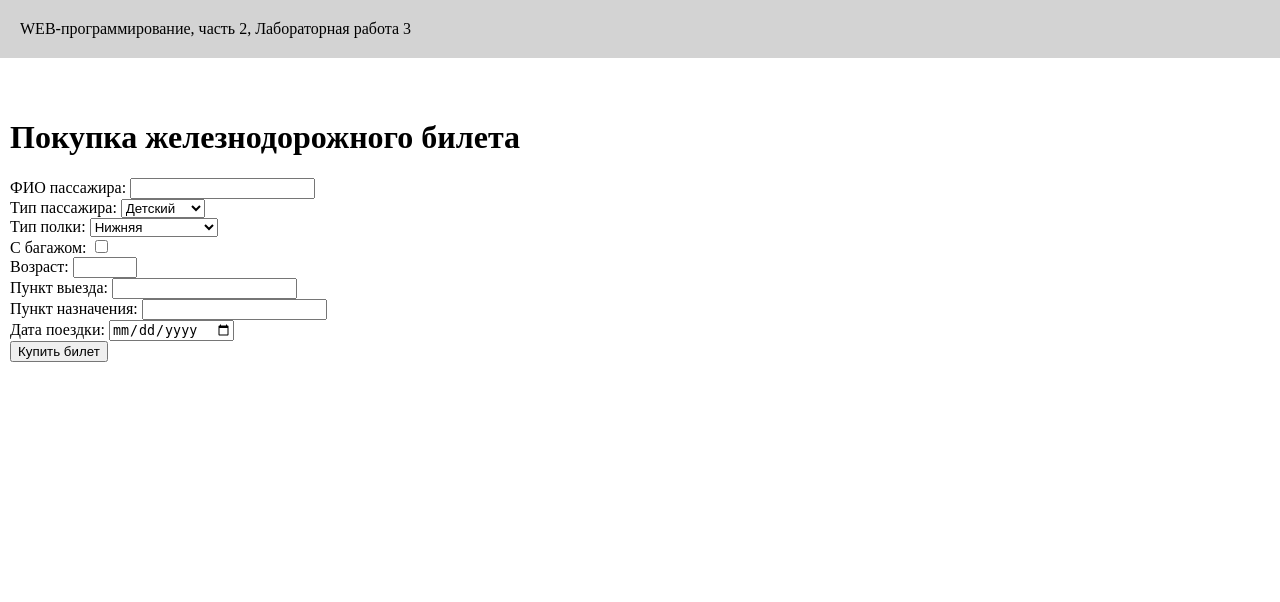
After one commit to PonchTwitch/MyLabs2, a Flask app: page /lab3/trail_ticket in a window 1280 px wide. The commit adds this page. Shown: the top 602 px of the page. Run offline with Flask 3, Linux system fonts and the light colour scheme.

Commit message:
Железнодорожный билет

```diff
--- a/lab3.py
+++ b/lab3.py
@@ -47,3 +47,19 @@ def success():
 @lab3.route('/lab3/end')
 def end():
     return render_template('end.html')
+
+@lab3.route('/lab3/trail_ticket')
+def trail_ticket():
+    return render_template('trail-ticket.html')
+
+@lab3.route('/lab3/ticket')
+def ticket():
+    passenger_name = request.args.get('passenger_name')
+    passenger_type = request.args.get('passenger_type')
+    berth_type = request.args.get('berth_type')
+    luggage = request.args.get('luggage')
+    passenger_age = request.args.get('passenger_age')
+    departure_point = request.args.get('departure_point')
+    destination = request.args.get('destination')
+    travel_date = request.args.get('travel_date')
+    return render_template('ticket.html',passenger_name=passenger_name,passenger_type=passenger_type,berth_type=berth_type,luggage=luggage,passenger_age=passenger_age,departure_point=departure_point,destination=destination,travel_date=travel_date)
--- a/templates/lab3.html
+++ b/templates/lab3.html
@@ -14,6 +14,10 @@
         <li>
             <a href="/lab3/order">Заказ напитка</a>
         </li>
+
+        <li>
+            <a href="/lab3/trail_ticket">Билет</a>
+        </li>
     </ol>
 
     <a href="/menu">Меню</a>
--- /dev/null
+++ b/templates/trail-ticket.html
@@ -0,0 +1,65 @@
+{% extends "base.html" %}
+
+{% block lab %}Лабораторная работа 3{% endblock %}
+
+{% block main %}
+    <div class="railway-ticket-form">
+        <h1>Покупка железнодорожного билета</h1>
+
+        <form action="/lab3/ticket">
+
+            <div class="form-group">
+                <label for="passenger_name">ФИО пассажира:</label>
+                <input type="text" id="passenger_name" name="passenger_name" required>
+            </div>
+
+            <div class="form-group">
+                <label for="passenger_type">Тип пассажира:</label>
+                <select id="passenger_type" name="passenger_type" required>
+                    <option value="child">Детский</option>
+                    <option value="adult">Взрослый</option>
+                </select>
+            </div>
+
+            <div class="form-group">
+                <label for="berth_type">Тип полки:</label>
+                <select id="berth_type" name="berth_type" required>
+                    <option value="lower">Нижняя</option>
+                    <option value="upper">Верхняя</option>
+                    <option value="upper_side">Верхняя боковая</option>
+                    <option value="lower_side">Нижняя боковая</option>
+                </select>
+            </div>
+
+            <div class="form-group">
+                <label for="luggage">С багажом:</label>
+                <input type="checkbox" id="luggage" name="luggage">
+            </div>
+
+            <div class="form-group">
+                <label for="passenger_age">Возраст:</label>
+                <input type="number" id="passenger_age" name="passenger_age" required min="18" max="120">
+            </div>
+
+            <div class="form-group">
+                <label for="departure_point">Пункт выезда:</label>
+                <input type="text" id="departure_point" name="departure_point" required>
+            </div>
+
+            <div class="form-group">
+                <label for="destination">Пункт назначения:</label>
+                <input type="text" id="destination" name="destination" required>
+            </div>
+
+            <div class="form-group">
+                <label for="travel_date">Дата поездки:</label>
+                <input type="date" id="travel_date" name="travel_date" required>
+            </div>
+
+            <div class="submit-button">
+                <button type="submit">Купить билет</button>
+            </div>
+        </form>
+    </div>
+
+{% endblock %}
```
Also changed, not shown: templates/ticket.html (added, +27 -0 lines).
